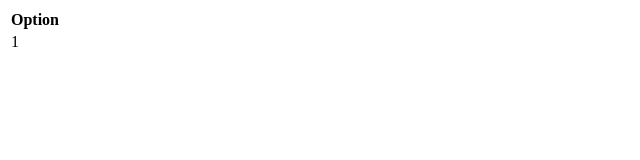
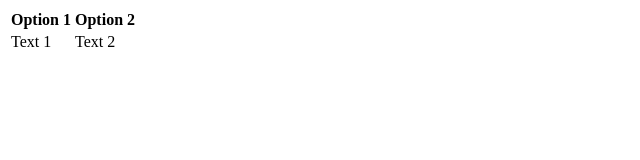
Before and after one commit to patricksewade/quote-generator, a plain HTML site: page index.html in a window 1280 px wide. Shown: the whole page, without its empty margins (0-640 px from the left). Drawn offline with Linux system fonts and the light colour scheme.

Commit message:
Changements sur le fichier index.html

```diff
--- a/index.html
+++ b/index.html
@@ -4,19 +4,25 @@
 <head>
     <meta charset="UTF-8">
     <meta name="viewport" content="width=device-width, initial-scale=1.0">
-    <title>Document</title>
+    <title>Ma page principale</title>
 </head>
 
 <body>
     <table>
         <tr>
             <th>
-                Option
+                Option 1
+            </th>
+            <th>
+                Option 2
             </th>
         </tr>
         <tr>
             <td>
-                1
+                Text 1
+            </td>
+            <td>
+                Text 2
             </td>
         </tr>
     </table>
```
